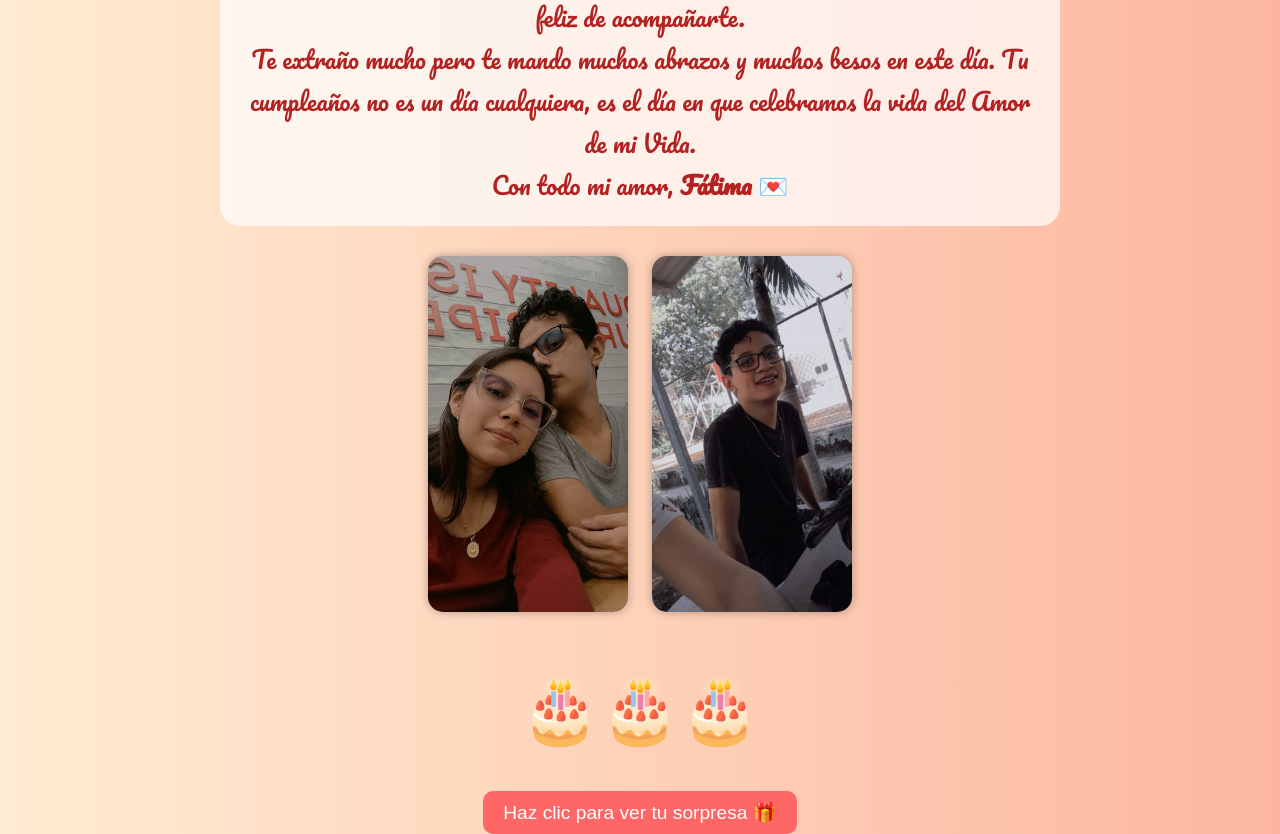
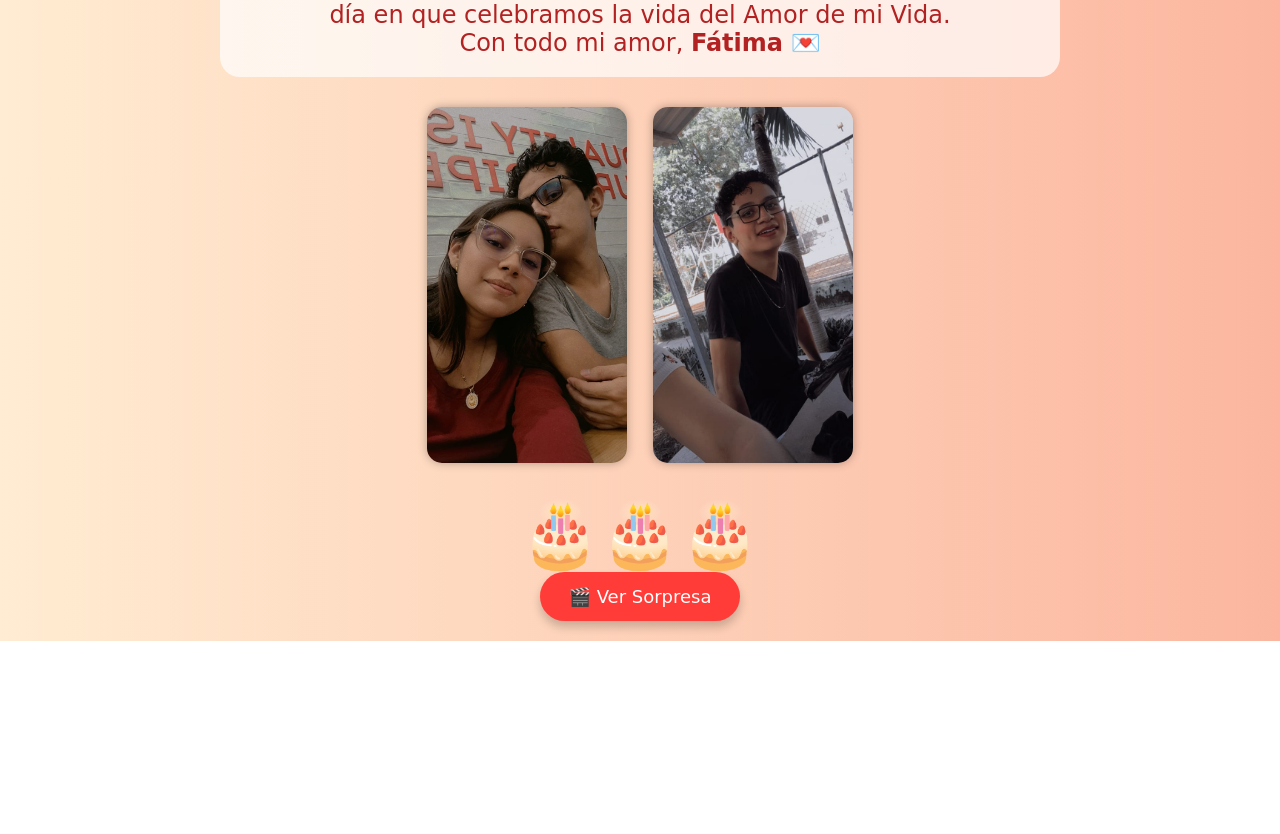
Before and after one commit to FATY1825/cumple-javy, a plain HTML site: page index.html in a window 1280 px wide. Shown: the part 585-1419 px from the top of the page. After the commit the page ends 1226 px from the top, so only its background shows below. Drawn offline with Linux system fonts and the light colour scheme.

Commit message:
Update index.html

```diff
--- a/index.html
+++ b/index.html
@@ -63,7 +63,38 @@
       font-size: 4em;
       margin-top: 20px;
     }
+    .video-btn {
+  background-color: #ff3c38;
+  color: white;
+  border: none;
+  padding: 14px 28px;
+  font-size: 18px;
+  font-family: 'Patrick Hand', cursive;
+  border-radius: 30px;
+  cursor: pointer;
+  box-shadow: 0 6px 10px rgba(0,0,0,0.2);
+  transition: background-color 0.3s ease, transform 0.2s ease;
+}
+
+    .video-btn:hover {
+  background-color: #e52d2d;
+  transform: scale(1.05);
+}
+    body {
+  margin: 0;
+  font-family: 'Patrick Hand', cursive;
+  padding: 20px;
+  box-sizing: border-box;
+  background-size: cover;
+}
+
+    img, video {
+  max-width: 100%;
+  height: auto;
+}
+
   </style>
+  <meta name="viewport" content="width=device-width, initial-scale=1.0">
 </head>
 <body>
   <h1>🎉 Feliz Cumpleaños Meu Bem 🎉</h1>
@@ -88,16 +119,30 @@
   <div class="pastel">🎂🎂🎂</div>
 
 
-<button onclick="mostrarVideo()" style="font-size: 1.2em; padding: 10px 20px; border-radius: 10px; background-color: #ff6666; color: white; border: none; cursor: pointer; margin-top: 30px;">
-  Haz clic para ver tu sorpresa 🎁
-</button>
+<!-- Botón para abrir el video -->
+<button onclick="openVideo()" class="video-btn">🎬 Ver Sorpresa</button>
 
-<div id="videoSorpresa" style="display: none; margin-top: 20px;">
-  <video width="320" height="240" controls>
-    <source src="cumple.mp4" type="video/mp4">
-    Tu navegador no soporta video :(
-  </video>
+<!-- Modal del video -->
+<div id="videoModal" style="display:none; position: fixed; z-index: 9999; left: 0; top: 0; width: 100%; height: 100%; overflow: auto; background-color: rgba(0,0,0,0.8);">
+  <div style="margin: 10% auto; padding: 20px; background: white; width: 90%; max-width: 600px; text-align: center; border-radius: 12px;">
+    <span onclick="closeVideo()" style="float:right; font-size: 28px; cursor:pointer;">&times;</span>
+    <video controls width="100%">
+      <source src="cumple.mp4" type="video/mp4">
+      Tu navegador no soporta video.
+    </video>
+  </div>
 </div>
+
+<script>
+  function openVideo() {
+    document.getElementById("videoModal").style.display = "block";
+  }
+
+  function closeVideo() {
+    document.getElementById("videoModal").style.display = "none";
+  }
+</script>
+
 
 <script>
   function mostrarVideo() {
```
